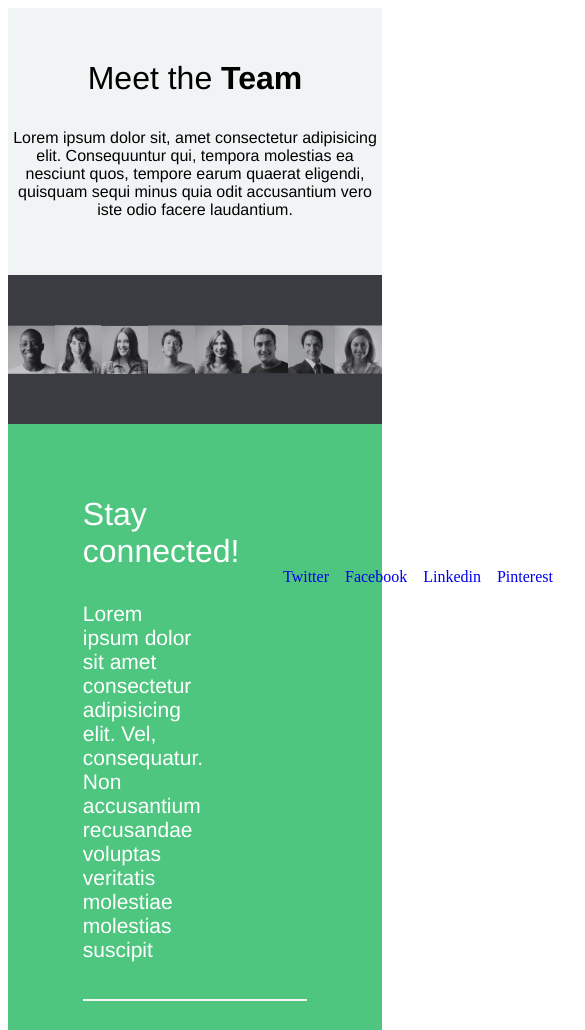
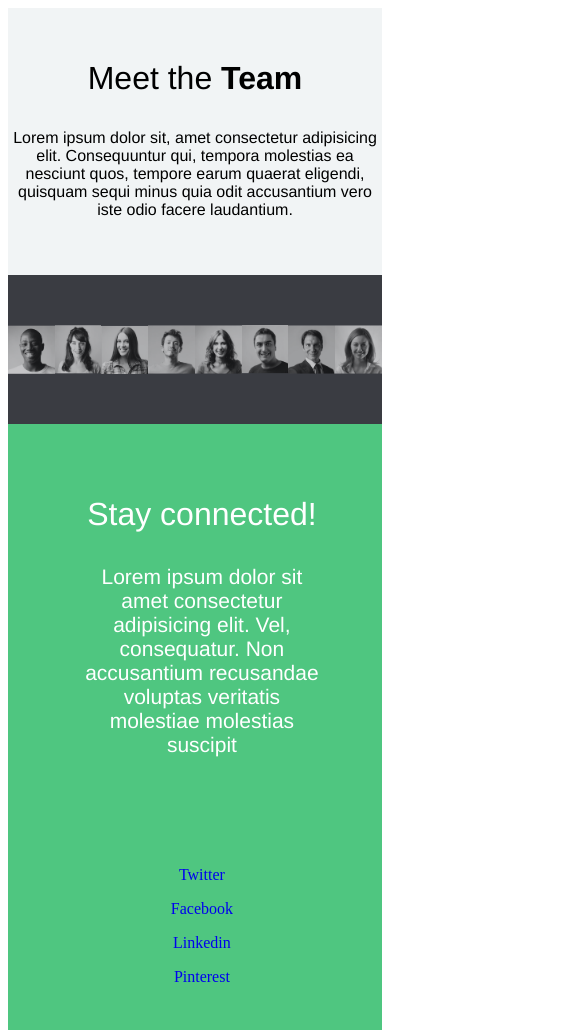
Before and after one commit to Lobana-sky/whole-website-team, a plain HTML site: page index.html in a window 390 px wide. Shown: the top 1030 px of the page, 585 px wide, since content can reach past the window. Drawn offline with Linux system fonts and the light colour scheme.

Commit message:
responsive styling done

```diff
--- a/css/recep.css
+++ b/css/recep.css
@@ -1,3 +1,146 @@
+
+
+
+
+
+
+
+
+
+
+
+
+
+
+
+
+
+
+
+
+
+
+
+
+
+
+
+
+
+
+
+
+
+
+
+
+
+
+
+
+
+
+
+
+
+
+
+
+
+
+
+
+
+
+
+
+
+
+
+
+
+
+
+
+
+
+
+
+
+
+
+
+
+
+
+
+
+
+
+
+
+
+
+
+
+
+
+
+
+
+
+
+
+
+
+
+
+
+
+
+
+
+
+
+
+
+
+
+
+
+
+
+
+
+
+
+
+
+
+
+
+
+
+
+
+
+
+
+
+
+
+
+
+
+
+
+
+
+
+
+
+/* RECEP CSS-STYLE */
+
 section {
     width: 100%;
     margin: 0 ;
@@ -124,3 +267,22 @@ footer{
     justify-content: space-between;
     padding:5% 20%;
 }
+
+@media only screen and (max-width:909px){
+    .greenny{
+        display: flex;
+        flex-direction: column;
+    }
+
+    #con-social,#soc-link,#form-map,#map{
+        display: flex;
+        flex-direction: column;
+        margin: 5px;
+        text-align: center;
+        margin: 0 auto;
+    }
+    #con-social header{
+        width: 100%;
+    }
+
+}
```
